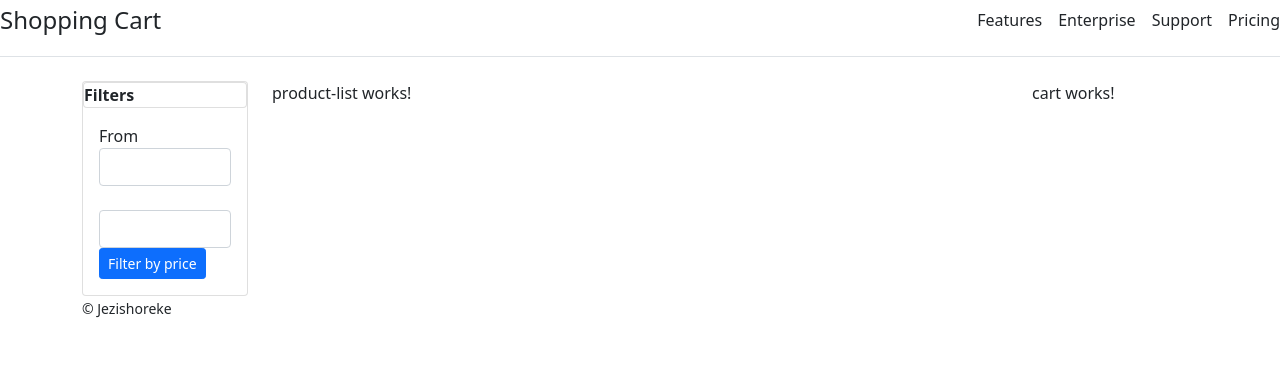
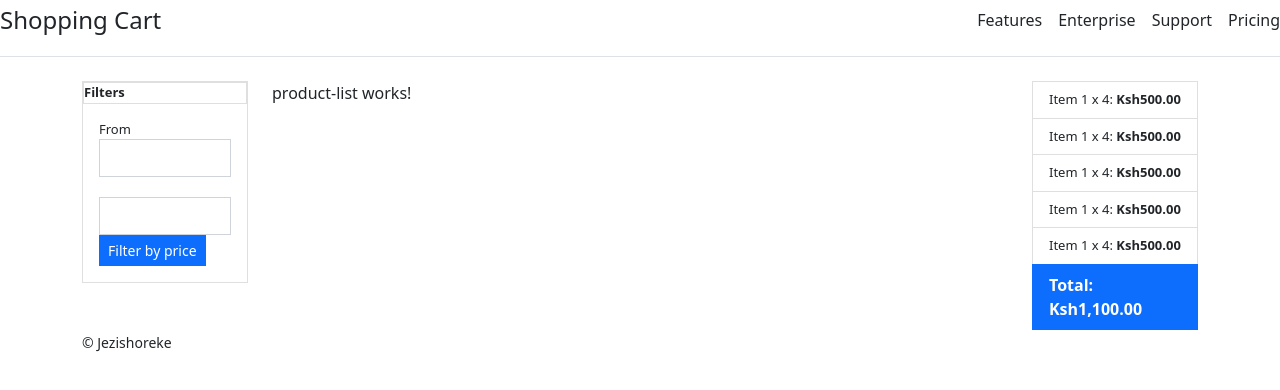
Before and after one commit to sammwaura/Shopping-cart, an Angular app: page / in a window 1280 px wide. Shown: the top 390 px of the page. Built offline with nearby package versions, Linux system fonts and the light colour scheme.

Commit message:
add some styles

```diff
--- a/src/app/app.module.ts
+++ b/src/app/app.module.ts
@@ -9,6 +9,7 @@ import { ShoppingCartComponent } from './components/shopping-cart/shopping-cart.
 import { FiltersComponent } from './components/shopping-cart/filters/filters.component';
 import { ProductListComponent } from './components/shopping-cart/product-list/product-list.component';
 import { CartComponent } from './components/shopping-cart/cart/cart.component';
+import { CartItemComponent } from './components/shopping-cart/cart-item/cart-item.component';
 
 @NgModule({
   declarations: [
@@ -19,7 +20,8 @@ import { CartComponent } from './components/shopping-cart/cart/cart.component';
     ShoppingCartComponent,
     FiltersComponent,
     ProductListComponent,
-    CartComponent
+    CartComponent,
+    CartItemComponent
   ],
   imports: [
     BrowserModule
--- /dev/null
+++ b/src/app/components/shopping-cart/cart-item/cart-item.component.html
@@ -0,0 +1,3 @@
+<div class="cart-item">
+<span>Item 1</span> x <span>4</span>: <strong>{{500 | currency:'Ksh'}}</strong>
+</div>
--- /dev/null
+++ b/src/app/components/shopping-cart/cart-item/cart-item.component.ts
@@ -0,0 +1,15 @@
+import { Component, OnInit } from '@angular/core';
+
+@Component({
+  selector: 'app-cart-item',
+  templateUrl: './cart-item.component.html',
+  styleUrls: ['./cart-item.component.css']
+})
+export class CartItemComponent implements OnInit {
+
+  constructor() { }
+
+  ngOnInit(): void {
+  }
+
+}
--- a/src/app/components/shopping-cart/cart/cart.component.html
+++ b/src/app/components/shopping-cart/cart/cart.component.html
@@ -1 +1,8 @@
-<p>cart works!</p>
+<ul class="list-group">
+    <li class="list-group-item" *ngFor="let i of [1,2,3,4,5]">
+        <app-cart-item></app-cart-item>
+    </li>
+    <li class="list-group-item active">
+        <strong>Total: {{1100 | currency:'Ksh'}}</strong>
+    </li>
+</ul>
--- a/src/app/components/shopping-cart/filters/filters.component.html
+++ b/src/app/components/shopping-cart/filters/filters.component.html
@@ -1,4 +1,5 @@
 <div class="card">
+    <div class="filters">
     <div class="card header"><strong>Filters</strong></div>
     <div class="card-body">
         <form>
@@ -14,5 +15,6 @@
 
             <button class="btn btn-primary btn-block btn-sm">Filter by price</button>
         </form>
+        </div>
     </div>
 </div>
--- a/src/styles.css
+++ b/src/styles.css
@@ -1 +1,21 @@
 /* You can add global styles to this file, and also import other style files */
+.cart-item{
+    font-size: small;
+}
+.filters{
+    font-size: small;
+}
+.card, .form-control, .btn{
+    border-radius: 0;
+
+}
+.list-group-item:first-child{
+    border-top-left-radius: 0;
+    border-top-right-radius: 0;
+
+}
+.list-group-item:last-child{
+    border-bottom-left-radius: 0;
+    border-bottom-right-radius: 0;
+
+}
```
Also changed, not shown: src/app/components/shopping-cart/cart-item/cart-item.component.css (added), 1 other file (tests, documents, lock files or other folders).
